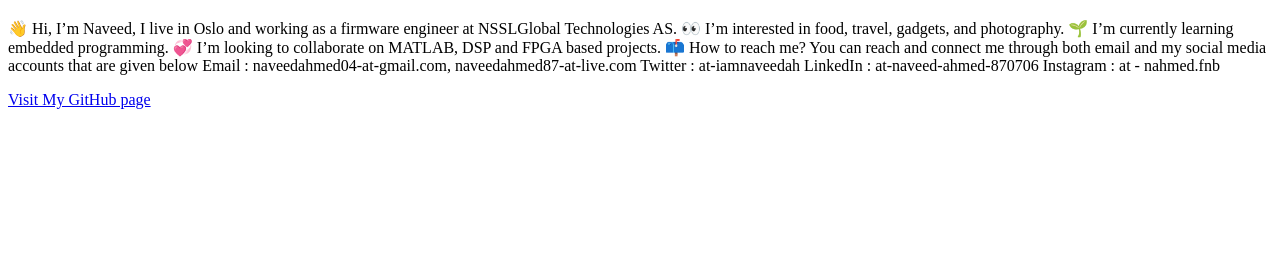
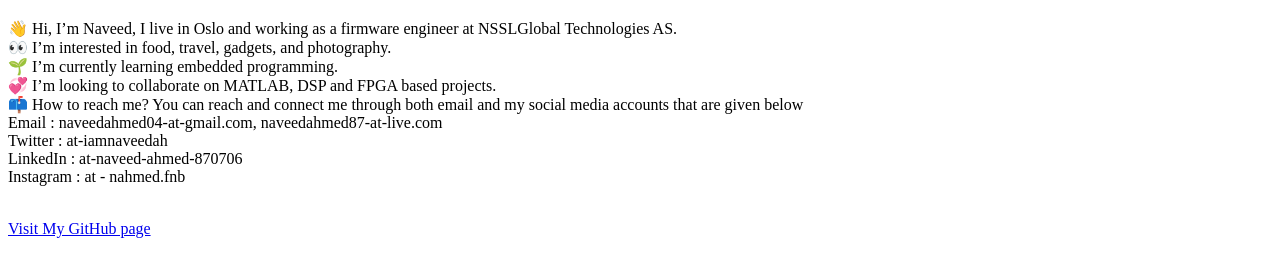
Before and after one commit to nahmed087/nahmed087.github.io, a plain HTML site: page index.html in a window 1280 px wide. Shown: the part 61-338 px from the top of the page. Drawn offline with Linux system fonts and the light colour scheme.

Commit message:
Update index.html

```diff
--- a/index.html
+++ b/index.html
@@ -5,15 +5,15 @@
 </head>
 <body>
   <h1>Welcome to My GitHub Webpage!</h1>
-  <p>👋 Hi, I’m Naveed, I live in Oslo and working as a firmware engineer at NSSLGlobal Technologies AS.
-  👀 I’m interested in food, travel, gadgets, and photography.
-  🌱 I’m currently learning embedded programming.
-  💞️ I’m looking to collaborate on MATLAB, DSP and FPGA based projects.
-  📫 How to reach me? You can reach and connect me through both email and my social media accounts that are given below
-  Email : naveedahmed04-at-gmail.com, naveedahmed87-at-live.com
-  Twitter : at-iamnaveedah
-  LinkedIn : at-naveed-ahmed-870706
-  Instagram : at - nahmed.fnb</p>
-  <a href="https://github.com/nahmed087">Visit My GitHub page</a>
+  <p>👋 Hi, I’m Naveed, I live in Oslo and working as a firmware engineer at NSSLGlobal Technologies AS. <br>
+  👀 I’m interested in food, travel, gadgets, and photography. <br>
+  🌱 I’m currently learning embedded programming. <br>
+  💞️ I’m looking to collaborate on MATLAB, DSP and FPGA based projects. <br>
+  📫 How to reach me? You can reach and connect me through both email and my social media accounts that are given below <br>
+  Email : naveedahmed04-at-gmail.com, naveedahmed87-at-live.com <br>
+  Twitter : at-iamnaveedah <br>
+  LinkedIn : at-naveed-ahmed-870706 <br>
+  Instagram : at - nahmed.fnb</p> <br>
+  <a href="https://github.com/nahmed087">Visit My GitHub page</a> <br>
 </body>
 </html>
```
